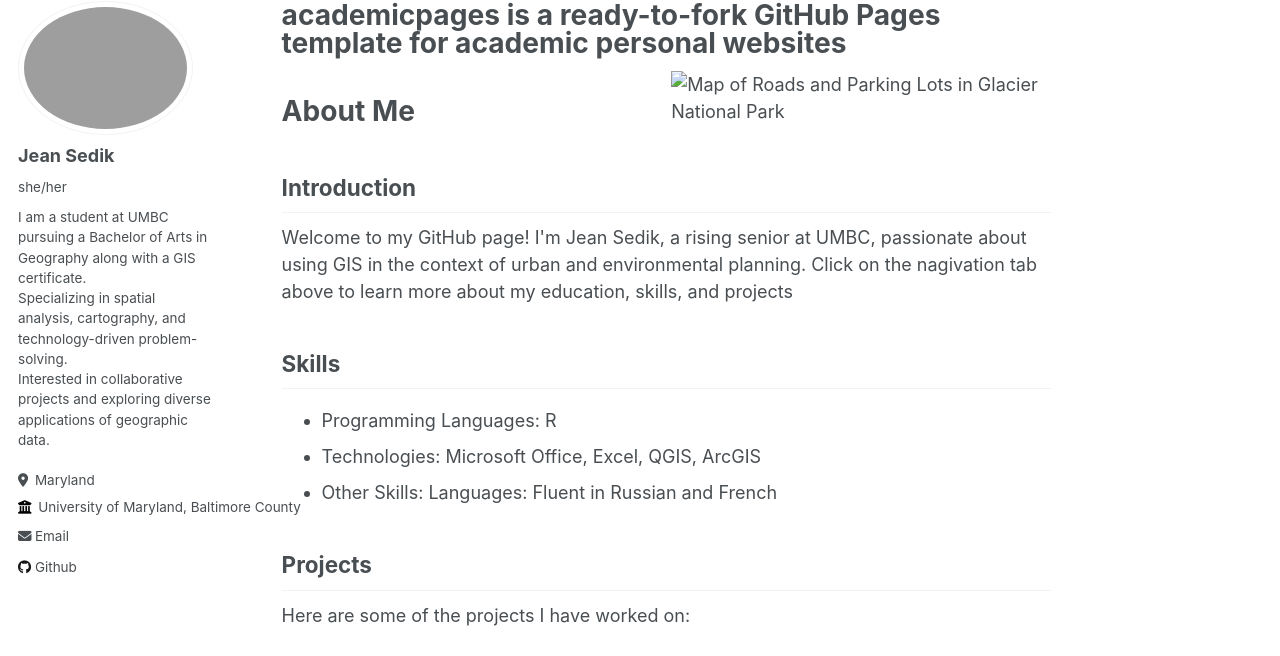
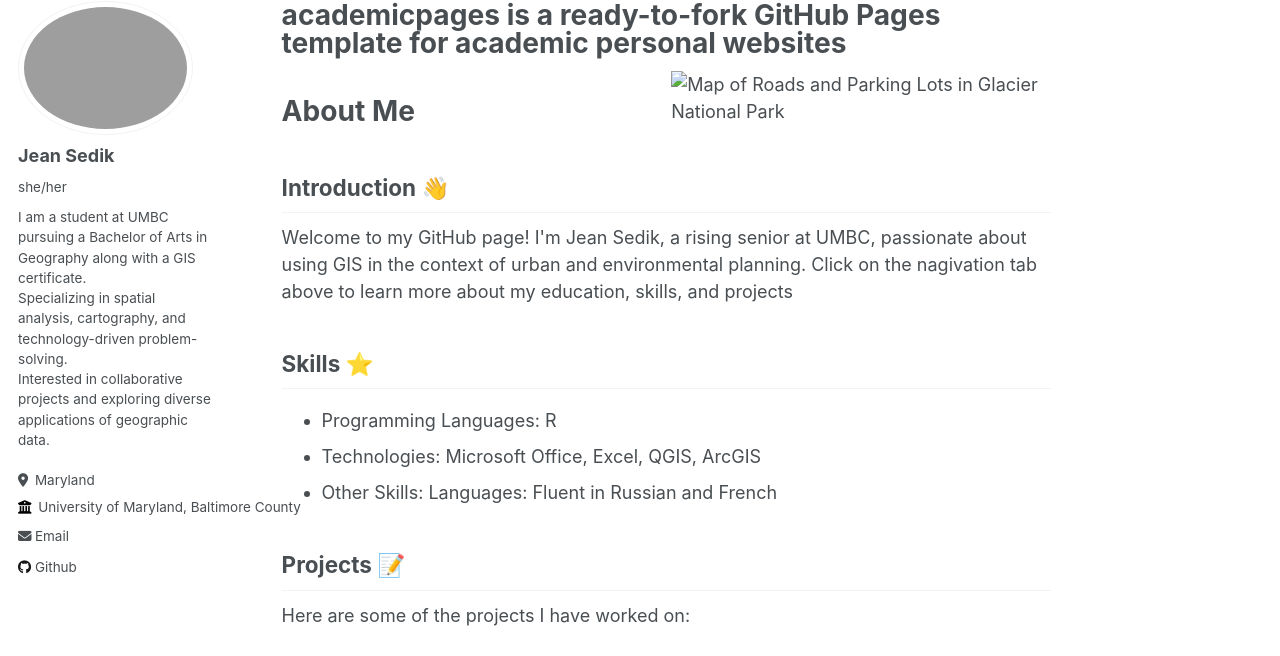
Before and after one commit to VG68490/VG68490.github.io, a Jekyll site: the page built from _pages/about.md, in a window 1280 px wide and 1303 px high. Shown: the part 85-741 px from the top of the window. Built offline with Jekyll 4.4.1, drawn with Linux system fonts in a browser that asks for light colours.

```diff
--- a/_pages/about.md
+++ b/_pages/about.md
@@ -20,11 +20,11 @@ redirect_from:
     </header>
     <div class="container">
         <section id="introduction">
-            <h2>Introduction</h2>
+            <h2>Introduction 👋</h2>
             <p>Welcome to my GitHub page! I'm Jean Sedik, a rising senior at UMBC, passionate about using GIS in the context of urban and environmental planning. Click on the nagivation tab above to learn more about my education, skills, and projects</p>
         </section>
         <section id="skills">
-            <h2>          Skills</h2>
+            <h2> Skills ⭐</h2>
             <ul>
                 <li> Programming Languages: R </li>
                 <li> Technologies: Microsoft Office, Excel, QGIS, ArcGIS </li>
@@ -34,7 +34,7 @@ redirect_from:
             </ul>
         </section>
         <section id="projects">
-            <h2>Projects</h2>
+            <h2>Projects 📝</h2>
             <p>Here are some of the projects I have worked on:</p>
             <ul>
                 <li><a href="#">Project 1</a> - Description of Project 1</li>
```
